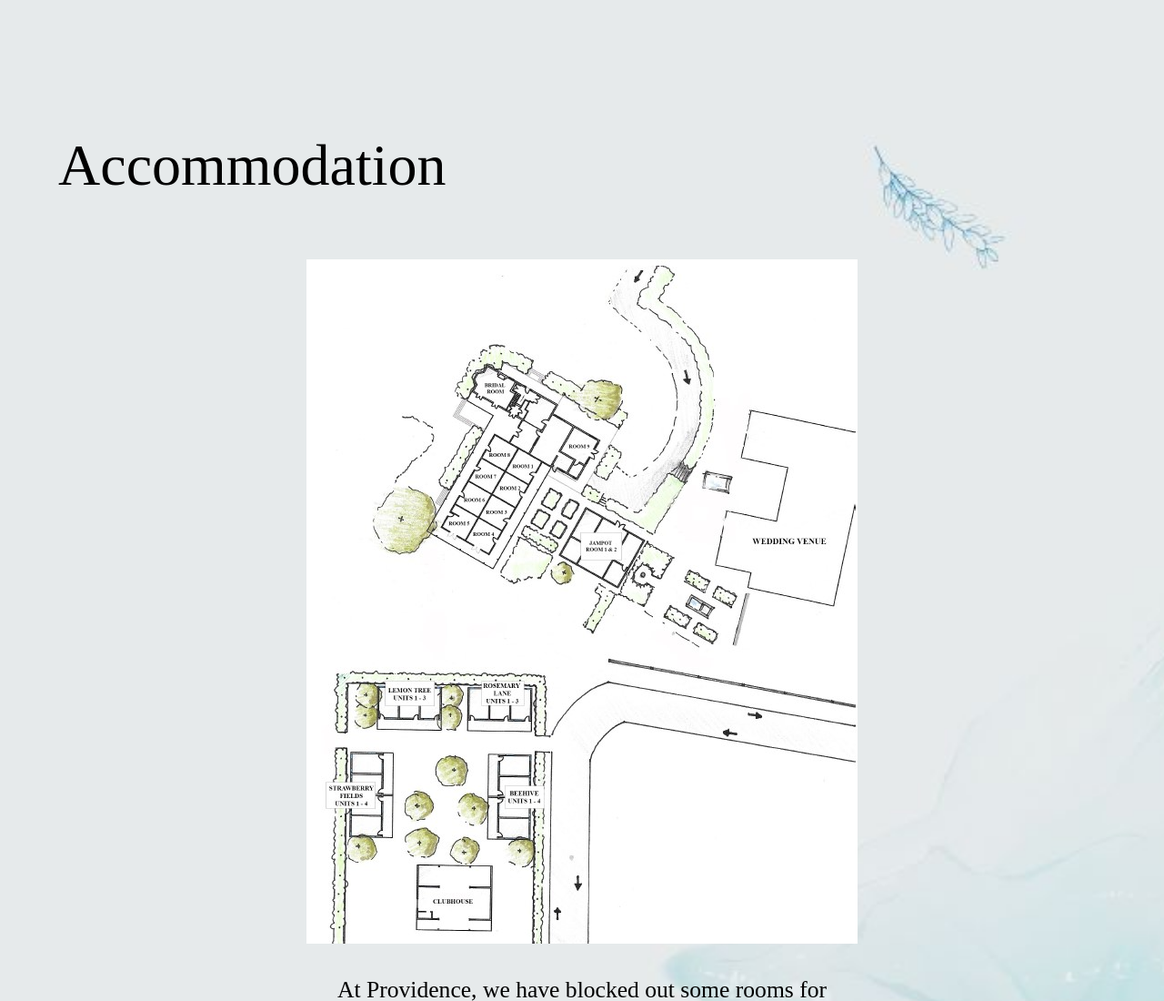
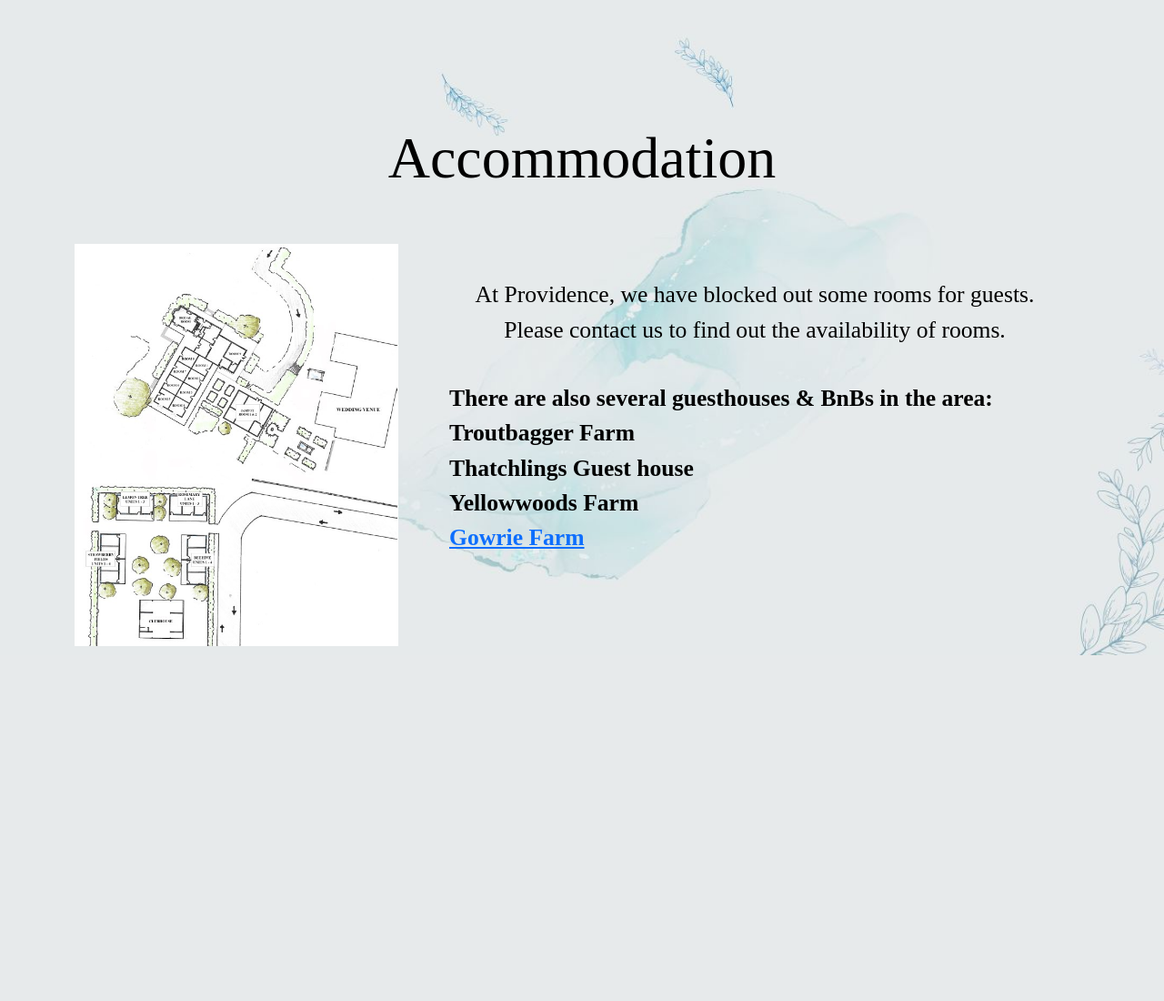
Before and after one commit to BrendonSmith8888/WeddingWebsiteNinaBren, a website: page pages/accommodation.html in a window 1280 px wide. Shown: the top 1100 px of the page at 91% size. After the commit the page ends 800 px from the top, so only its background shows below. Drawn offline with nearby package versions, Linux system fonts and the light colour scheme.

Commit message:
updated content

```diff
--- a/css/styles.css
+++ b/css/styles.css
@@ -59,7 +59,7 @@ h4, p{
     padding-top: 5rem;
 }
 
-#outstoryimg{
+#ourstoryimg{
     width: 100%;
 }
 
@@ -98,3 +98,7 @@ ul{
     list-style: none;
     text-align: left;
 }
+
+#accommodationimg{
+    width: 100%;
+}
--- a/pages/accommodation.html
+++ b/pages/accommodation.html
@@ -11,13 +11,13 @@
 </head>
 
 <body id="accommodation">
-    <h1>Accommodation</h1>
     <div class="container">
+        <h1>Accommodation</h1>
         <div class="row justify-content-center">
             <div class="col align-items-center">
                 <img id="accommodationimg" src="../css/Images/accommodation.jpg" alt="Accommodation Photo">
             </div>
-            <div class="col-7 align-items-center">
+            <div class="col-8 align-items-center">
                 <p>At Providence, we have blocked out some rooms for guests. Please contact us to find out the
                     availability of rooms.</p>
                 <ul id="accommodationlist">There are also several guesthouses & BnBs in the area:
```
Also changed, not shown: pages/ourstory.html (+1 -1 lines).
